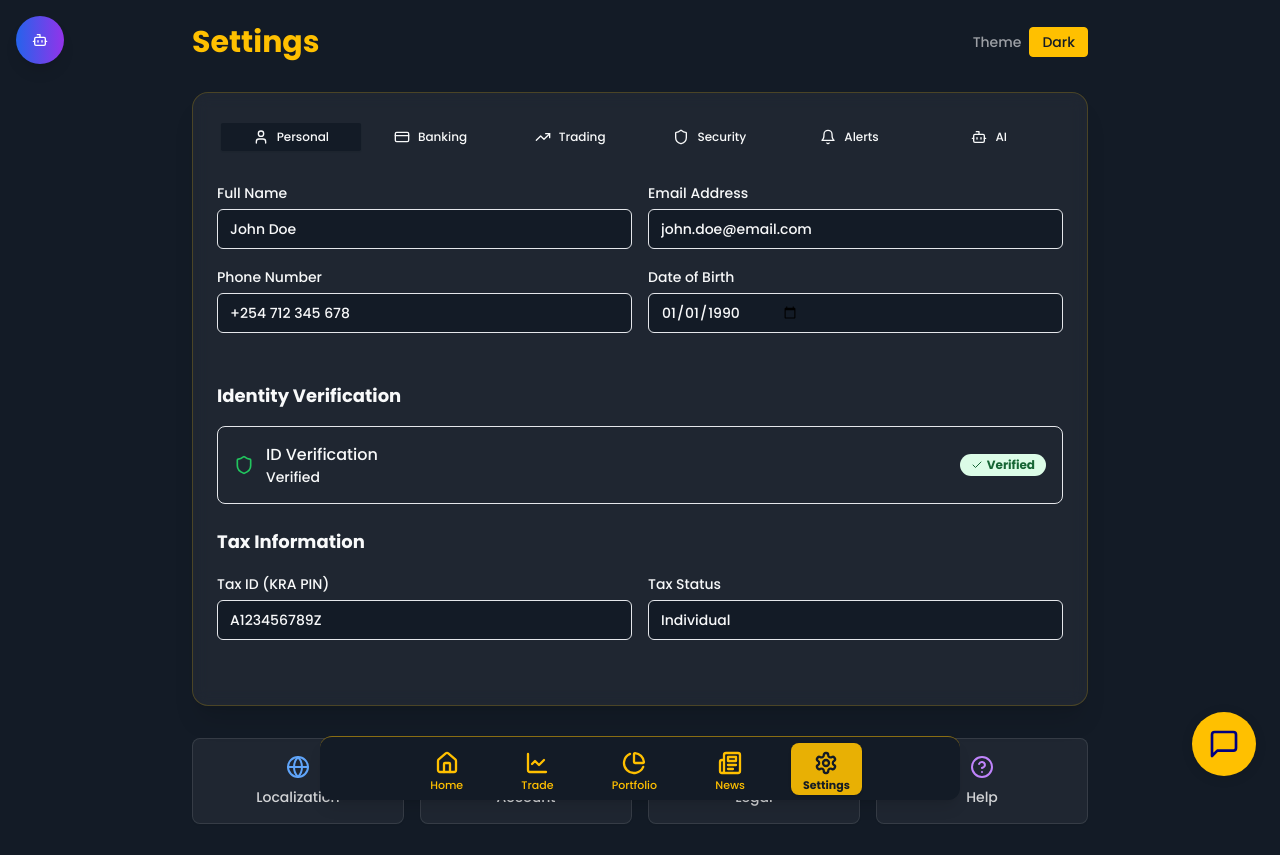
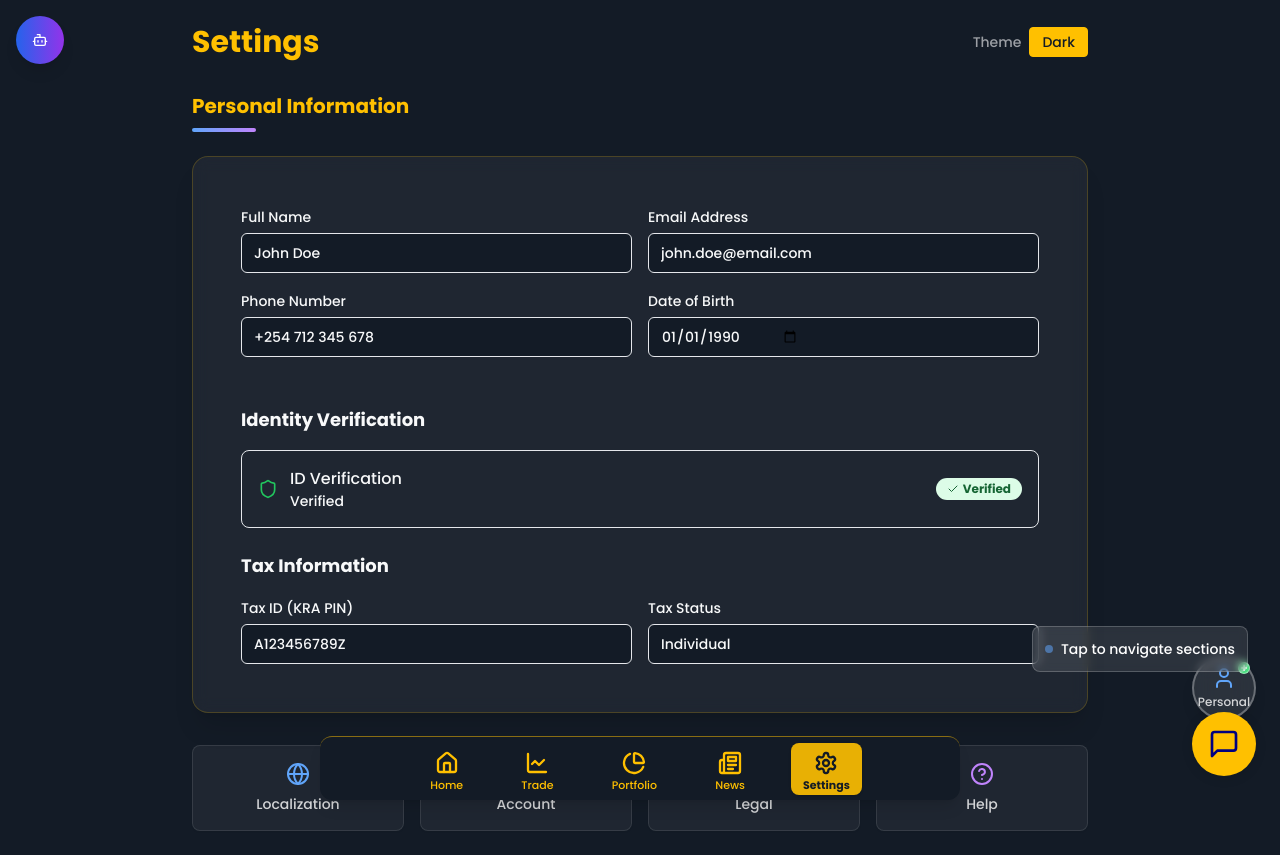
Before and after one commit to HisaHub/hisahub-stock-flow, a React (Vite) app: page /settings in a window 1280 px wide. Both pictures are taken after a click on the button "Login as Demo User". Built offline with nearby package versions, Linux system fonts and the light colour scheme.

Commit message:
Refactor: Implement floating joystick menu in settings page
Replaced the tab-based navigation in the settings page with a floating joystick menu for improved navigation.

```diff
--- /dev/null
+++ b/src/components/FloatingJoystick.tsx
@@ -0,0 +1,159 @@
+
+import React, { useState, useEffect } from 'react';
+import { User, CreditCard, TrendingUp, Shield, Bell, Bot } from 'lucide-react';
+import { cn } from '@/lib/utils';
+
+interface FloatingJoystickProps {
+  activeTab: string;
+  onTabChange: (tab: string) => void;
+}
+
+const menuItems = [
+  { id: 'personal', icon: User, label: 'Personal', color: 'text-blue-400' },
+  { id: 'banking', icon: CreditCard, label: 'Banking', color: 'text-green-400' },
+  { id: 'trading', icon: TrendingUp, label: 'Trading', color: 'text-yellow-400' },
+  { id: 'security', icon: Shield, label: 'Security', color: 'text-red-400' },
+  { id: 'notifications', icon: Bell, label: 'Alerts', color: 'text-purple-400' },
+  { id: 'ai', icon: Bot, label: 'AI', color: 'text-cyan-400' }
+];
+
+const FloatingJoystick: React.FC<FloatingJoystickProps> = ({ activeTab, onTabChange }) => {
+  const [isExpanded, setIsExpanded] = useState(false);
+  const [showHint, setShowHint] = useState(true);
+
+  useEffect(() => {
+    const timer = setTimeout(() => setShowHint(false), 3000);
+    return () => clearTimeout(timer);
+  }, []);
+
+  const toggleExpanded = () => {
+    setIsExpanded(!isExpanded);
+    setShowHint(false);
+  };
+
+  const handleTabSelect = (tabId: string) => {
+    onTabChange(tabId);
+    setIsExpanded(false);
+  };
+
+  const getItemPosition = (index: number) => {
+    const angle = (index * 60) - 90; // 60 degrees apart, starting from top
+    const radius = 80;
+    const radian = (angle * Math.PI) / 180;
+    return {
+      x: Math.cos(radian) * radius,
+      y: Math.sin(radian) * radius
+    };
+  };
+
+  const activeItem = menuItems.find(item => item.id === activeTab);
+
+  return (
+    <>
+      {/* Onboarding Hint */}
+      {showHint && (
+        <div className="fixed bottom-32 right-8 z-40 bg-white/10 backdrop-blur-sm border border-white/20 rounded-lg p-3 text-white text-sm animate-fade-in">
+          <div className="flex items-center gap-2">
+            <div className="w-2 h-2 bg-blue-400 rounded-full animate-pulse"></div>
+            Tap to navigate sections
+          </div>
+        </div>
+      )}
+
+      {/* Floating Joystick Container */}
+      <div className="fixed bottom-20 right-6 z-30">
+        <div className="relative">
+          {/* Menu Items */}
+          {isExpanded && (
+            <div className="absolute bottom-16 left-1/2 transform -translate-x-1/2">
+              {menuItems.map((item, index) => {
+                const position = getItemPosition(index);
+                const Icon = item.icon;
+                const isActive = item.id === activeTab;
+
+                return (
+                  <button
+                    key={item.id}
+                    onClick={() => handleTabSelect(item.id)}
+                    className={cn(
+                      "absolute w-12 h-12 rounded-full border-2 border-white/20 backdrop-blur-sm transition-all duration-300 hover:scale-110 group",
+                      isActive
+                        ? "bg-white/20 border-white/40 shadow-lg"
+                        : "bg-white/10 hover:bg-white/20"
+                    )}
+                    style={{
+                      transform: `translate(${position.x}px, ${position.y}px)`,
+                      animationDelay: `${index * 50}ms`
+                    }}
+                  >
+                    <Icon
+                      className={cn(
+                        "w-5 h-5 mx-auto transition-colors",
+                        isActive ? "text-white" : item.color
+                      )}
+                    />
+
+                    {/* Label tooltip */}
+                    <div className="absolute -top-8 left-1/2 transform -translate-x-1/2 bg-black/80 text-white text-xs px-2 py-1 rounded opacity-0 group-hover:opacity-100 transition-opacity whitespace-nowrap">
+                      {item.label}
+                    </div>
+                  </button>
+                );
+              })}
+            </div>
+          )}
+
+          {/* Central Joystick Button */}
+          <button
+            onClick={toggleExpanded}
+            className={cn(
+              "w-16 h-16 rounded-full border-2 backdrop-blur-md transition-all duration-300 shadow-lg hover:scale-105",
+              isExpanded
+                ? "bg-white/20 border-white/40 rotate-45"
+                : "bg-white/10 border-white/30"
+            )}
+          >
+            {activeItem && (
+              <div className="flex flex-col items-center justify-center">
+                <activeItem.icon
+                  className={cn(
+                    "w-6 h-6 transition-colors",
+                    isExpanded ? "text-white" : activeItem.color
+                  )}
+                />
+                {!isExpanded && (
+                  <div className="text-xs text-white/80 mt-1 font-medium">
+                    {activeItem.label}
+                  </div>
+                )}
+              </div>
+            )}
+
+            {/* Plus/Close indicator */}
+            <div className={cn(
+              "absolute top-1 right-1 w-3 h-3 rounded-full border border-white/40 transition-all duration-300",
+              isExpanded ? "bg-red-400" : "bg-green-400"
+            )}>
+              <div className={cn(
+                "absolute top-1/2 left-1/2 transform -translate-x-1/2 -translate-y-1/2 text-white text-xs font-bold",
+                isExpanded ? "rotate-45" : ""
+              )}>
+                {isExpanded ? "×" : "+"}
+              </div>
+            </div>
+          </button>
+        </div>
+      </div>
+
+      {/* Backdrop */}
+      {isExpanded && (
+        <div
+          className="fixed inset-0 z-20 bg-black/20 backdrop-blur-sm"
+          onClick={() => setIsExpanded(false)}
+        />
+      )}
+    </>
+  );
+};
+
+export default FloatingJoystick;
--- a/src/pages/Settings.tsx
+++ b/src/pages/Settings.tsx
@@ -2,9 +2,9 @@ import React, { useState } from "react";
 import ChatFAB from "../components/ChatFAB";
 import BottomNav from "../components/BottomNav";
 import HisaAIButton from "../components/HisaAIButton";
+import FloatingJoystick from "../components/FloatingJoystick";
 import { useTheme } from "../components/ThemeProvider";
-import { Tabs, TabsList, TabsTrigger, TabsContent } from "@/components/ui/tabs";
-import { Card, CardHeader, CardTitle, CardContent } from "@/components/ui/card";
+import { Card, CardContent } from "@/components/ui/card";
 import { Button } from "@/components/ui/button";
 import { Input } from "@/components/ui/input";
 import { Label } from "@/components/ui/label";
@@ -12,12 +12,8 @@ import { Switch } from "@/components/ui/switch";
 import { Separator } from "@/components/ui/separator";
 import { Badge } from "@/components/ui/badge";
 import {
-  User,
-  CreditCard,
-  TrendingUp,
   Shield,
   Bell,
-  Bot,
   Globe,
   Briefcase,
   FileText,
@@ -27,7 +23,10 @@ import {
   EyeOff,
   Smartphone,
   Check,
-  X
+  CreditCard,
+  User,
+  TrendingUp,
+  Bot
 } from "lucide-react";
 
 const Settings: React.FC = () => {
@@ -387,6 +386,18 @@ const Settings: React.FC = () => {
     }
   };
 
+  const getSectionTitle = () => {
+    switch(activeTab) {
+      case "personal": return "Personal Information";
+      case "banking": return "Banking & Payments";
+      case "trading": return "Trading Preferences";
+      case "security": return "Security & Privacy";
+      case "notifications": return "Notifications & Alerts";
+      case "ai": return "AI Assistant";
+      default: return "Personal Information";
+    }
+  };
+
   return (
     <div className="min-h-screen flex flex-col bg-primary font-sans transition-colors">
       <HisaAIButton />
@@ -411,39 +422,18 @@ const Settings: React.FC = () => {
             </div>
           </div>
 
+          {/* Section Title */}
+          <div className="mb-6">
+            <h3 className="text-xl font-semibold text-secondary mb-2">
+              {getSectionTitle()}
+            </h3>
+            <div className="h-1 w-16 bg-gradient-to-r from-blue-400 to-purple-400 rounded"></div>
+          </div>
+
           <div className="glass-card">
-            <Tabs value={activeTab} onValueChange={setActiveTab} className="w-full">
-              <TabsList className="grid w-full grid-cols-2 md:grid-cols-3 lg:grid-cols-6 mb-6">
-                <TabsTrigger value="personal" className="flex items-center gap-2 text-xs">
-                  <User className="w-4 h-4" />
-                  Personal
-                </TabsTrigger>
-                <TabsTrigger value="banking" className="flex items-center gap-2 text-xs">
-                  <CreditCard className="w-4 h-4" />
-                  Banking
-                </TabsTrigger>
-                <TabsTrigger value="trading" className="flex items-center gap-2 text-xs">
-                  <TrendingUp className="w-4 h-4" />
-                  Trading
-                </TabsTrigger>
-                <TabsTrigger value="security" className="flex items-center gap-2 text-xs">
-                  <Shield className="w-4 h-4" />
-                  Security
-                </TabsTrigger>
-                <TabsTrigger value="notifications" className="flex items-center gap-2 text-xs">
-                  <Bell className="w-4 h-4" />
-                  Alerts
-                </TabsTrigger>
-                <TabsTrigger value="ai" className="flex items-center gap-2 text-xs">
-                  <Bot className="w-4 h-4" />
-                  AI
-                </TabsTrigger>
-              </TabsList>
-
-              <div className="min-h-[500px]">
-                {renderTabContent()}
-              </div>
-            </Tabs>
+            <div className="min-h-[500px] p-6">
+              {renderTabContent()}
+            </div>
           </div>
 
           {/* Quick Access Cards */}
@@ -477,6 +467,10 @@ const Settings: React.FC = () => {
             </Card>
           </div>
         </div>
+
+        {/* Floating Joystick Menu */}
+        <FloatingJoystick activeTab={activeTab} onTabChange={setActiveTab} />
+
         <ChatFAB />
       </main>
       <BottomNav />
```
